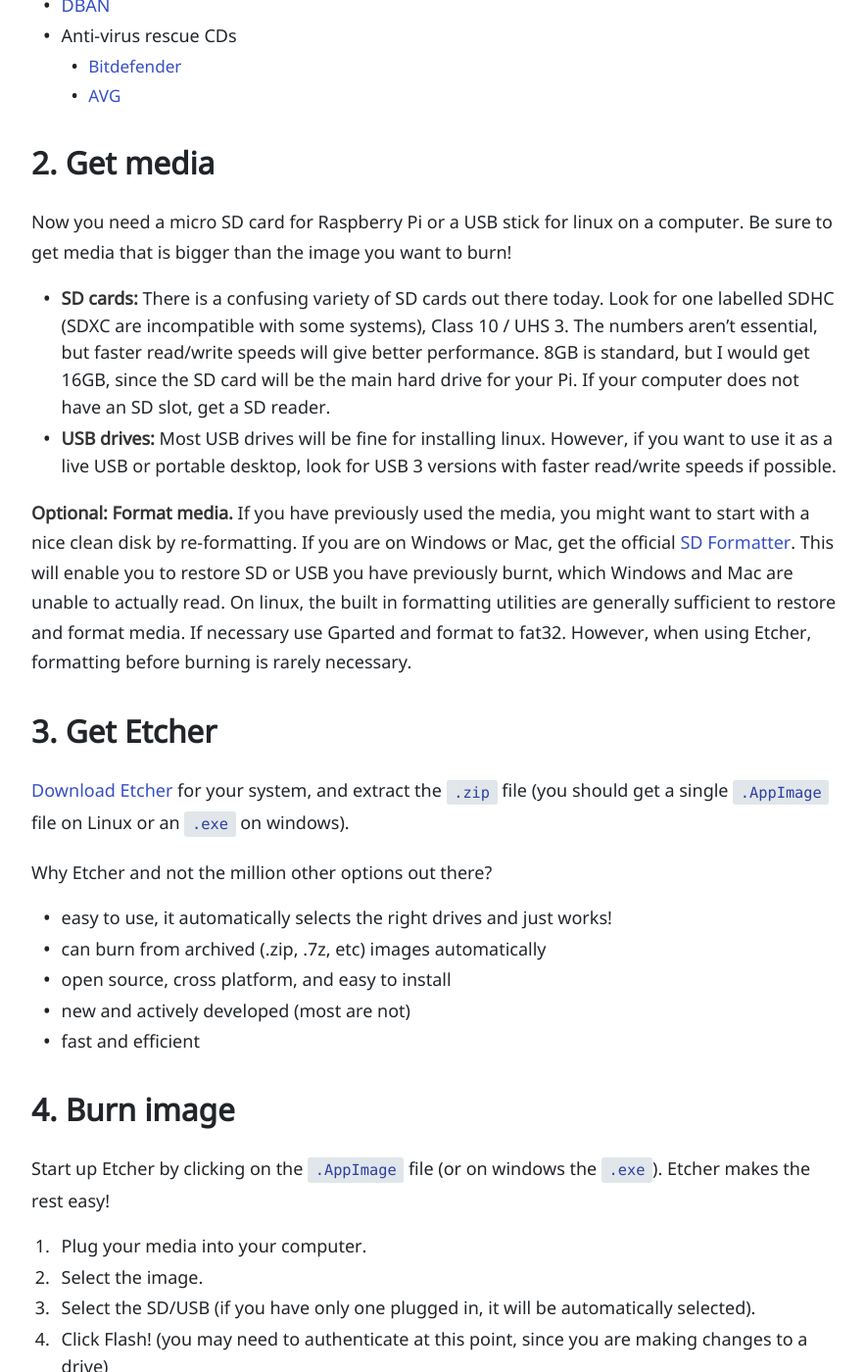
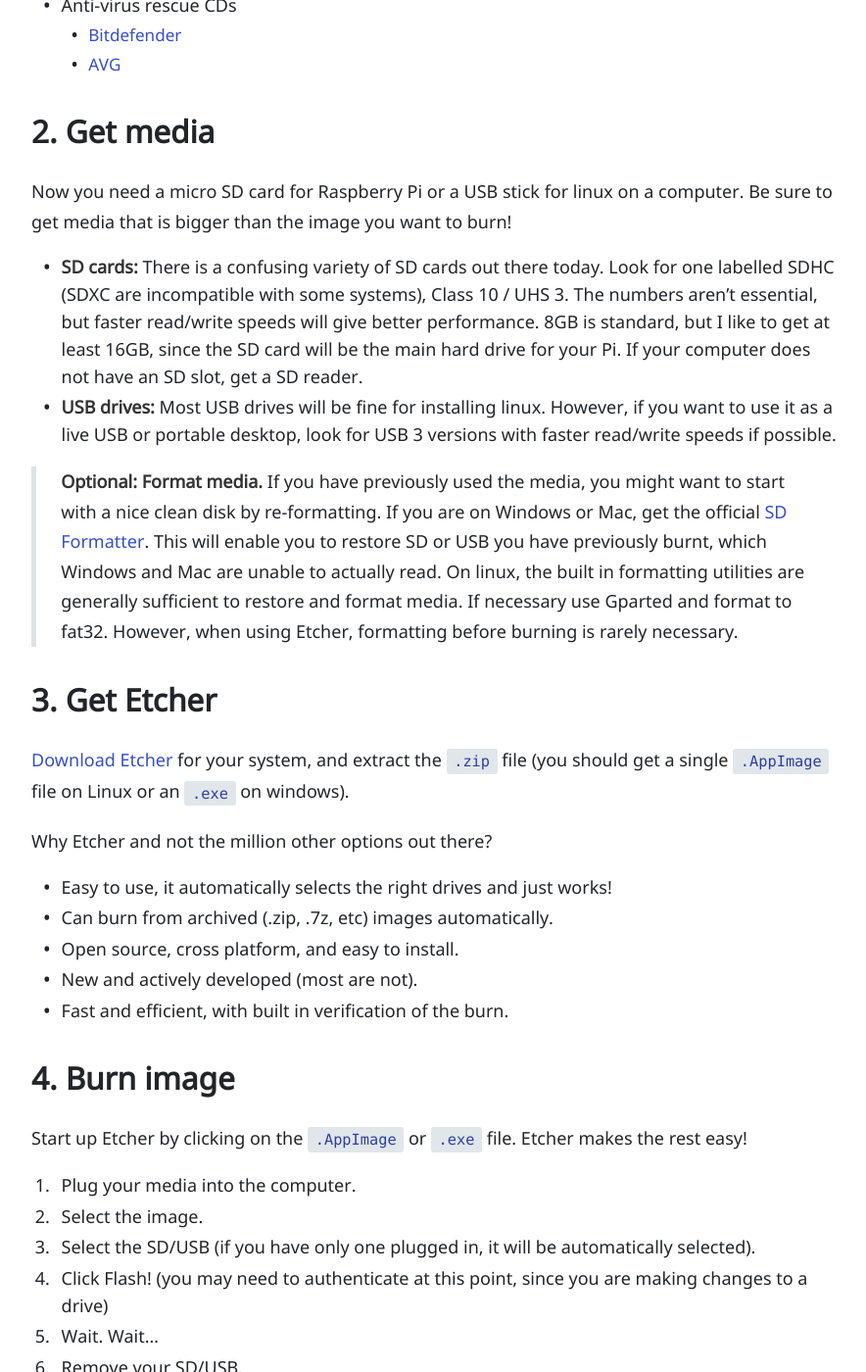
Before and after one commit to evanwill/_drafts, a Jekyll site: the page built from _notes/burn-iso.md, in a window 1280 px wide and 1400 px high, scrolled down 1779 px. Shown: the whole window at 98% size, without its empty margins (194-1078 px from the left). Built offline with Jekyll 4.4.1, drawn with Linux system fonts in a browser that asks for light colours; some of the changed text lies outside the part shown.

Commit message:
more linux workshop updates

```diff
--- a/_notes/burn-iso.md
+++ b/_notes/burn-iso.md
@@ -64,15 +68,15 @@
 Now you need a micro SD card for Raspberry Pi or a USB stick for linux on a computer.
 Be sure to get media that is bigger than the image you want to burn!
 
-- **SD cards:** There is a confusing variety of SD cards out there today. Look for one labelled SDHC (SDXC are incompatible with some systems), Class 10 / UHS 3. The numbers aren't essential, but faster read/write speeds will give better performance. 8GB is standard, but I would get 16GB, since the SD card will be the main hard drive for your Pi. If your computer does not have an SD slot, get a SD reader.
+- **SD cards:** There is a confusing variety of SD cards out there today. Look for one labelled SDHC (SDXC are incompatible with some systems), Class 10 / UHS 3. The numbers aren't essential, but faster read/write speeds will give better performance. 8GB is standard, but I like to get at least 16GB, since the SD card will be the main hard drive for your Pi. If your computer does not have an SD slot, get a SD reader.
 - **USB drives:** Most USB drives will be fine for installing linux. However, if you want to use it as a live USB or portable desktop, look for USB 3 versions with faster read/write speeds if possible.
 
-**Optional: Format media.**
-If you have previously used the media, you might want to start with a nice clean disk by re-formatting.
-If you are on Windows or Mac, get the official [SD Formatter](https://www.sdcard.org/downloads/formatter_4/index.html).
-This will enable you to restore SD or USB you have previously burnt, which Windows and Mac are unable to actually read.
-On linux, the built in formatting utilities are generally sufficient to restore and format media. If necessary use Gparted and format to fat32.
-However, when using Etcher, formatting before burning is rarely necessary.
+> **Optional: Format media.**
+> If you have previously used the media, you might want to start with a nice clean disk by re-formatting.
+> If you are on Windows or Mac, get the official [SD Formatter](https://www.sdcard.org/downloads/formatter_4/index.html).
+> This will enable you to restore SD or USB you have previously burnt, which Windows and Mac are unable to actually read.
+> On linux, the built in formatting utilities are generally sufficient to restore and format media. If necessary use Gparted and format to fat32.
+> However, when using Etcher, formatting before burning is rarely necessary.
 
 ## 3. Get Etcher
 
@@ -80,17 +84,17 @@
 
 Why Etcher and not the million other options out there?
 
-- easy to use, it automatically selects the right drives and just works!
-- can burn from archived (.zip, .7z, etc) images automatically
-- open source, cross platform, and easy to install
-- new and actively developed (most are not)
-- fast and efficient
+- Easy to use, it automatically selects the right drives and just works!
+- Can burn from archived (.zip, .7z, etc) images automatically.
+- Open source, cross platform, and easy to install.
+- New and actively developed (most are not).
+- Fast and efficient, with built in verification of the burn.
 
 ## 4. Burn image
 
-Start up Etcher by clicking on the `.AppImage` file (or on windows the `.exe`). Etcher makes the rest easy!
+Start up Etcher by clicking on the `.AppImage` or `.exe` file. Etcher makes the rest easy!
 
-1. Plug your media into your computer.
+1. Plug your media into the computer.
 2. Select the image.
 3. Select the SD/USB (if you have only one plugged in, it will be automatically selected).
 4. Click Flash! (you may need to authenticate at this point, since you are making changes to a drive)
```
Also changed, not shown: other parts of _notes/burn-iso.md (+9 -5 lines), _notes/linux-intro.md (+43 -30 lines), _notes/linux-workshop.md (+7 -5 lines).
